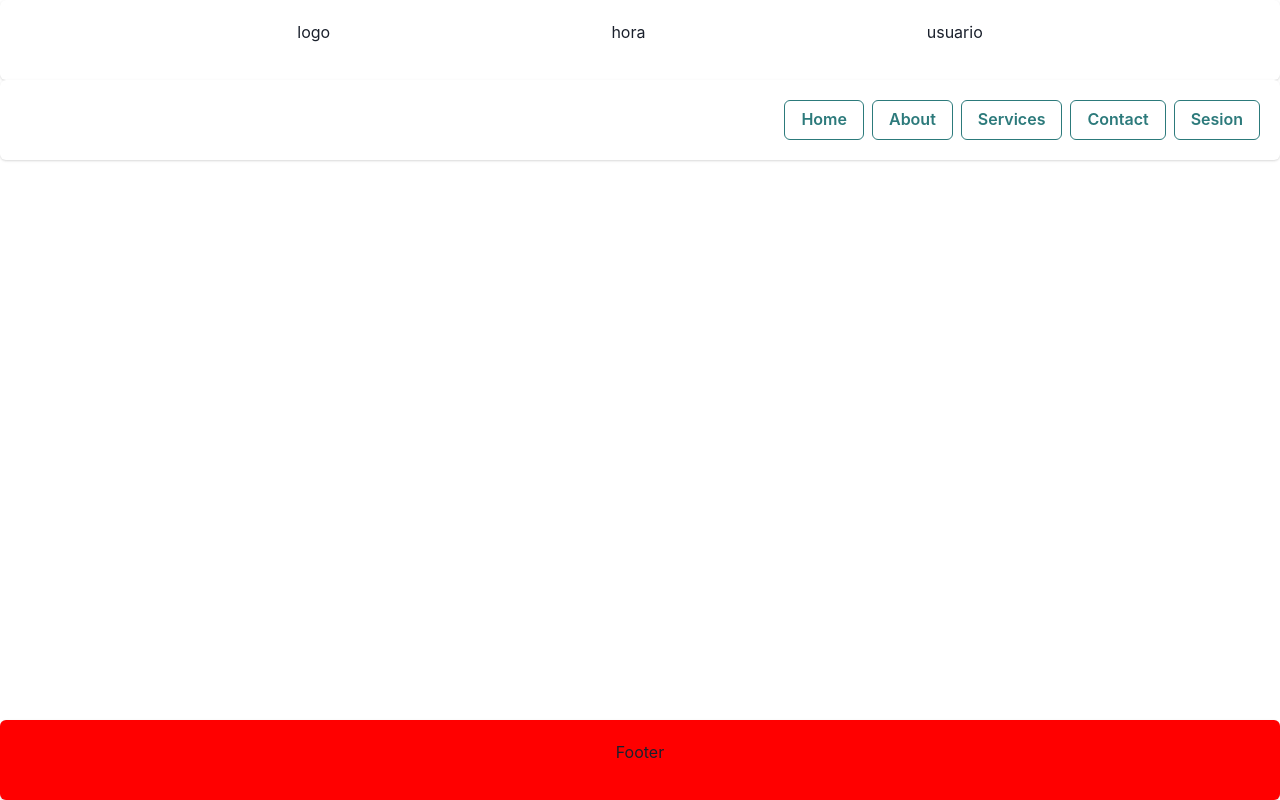
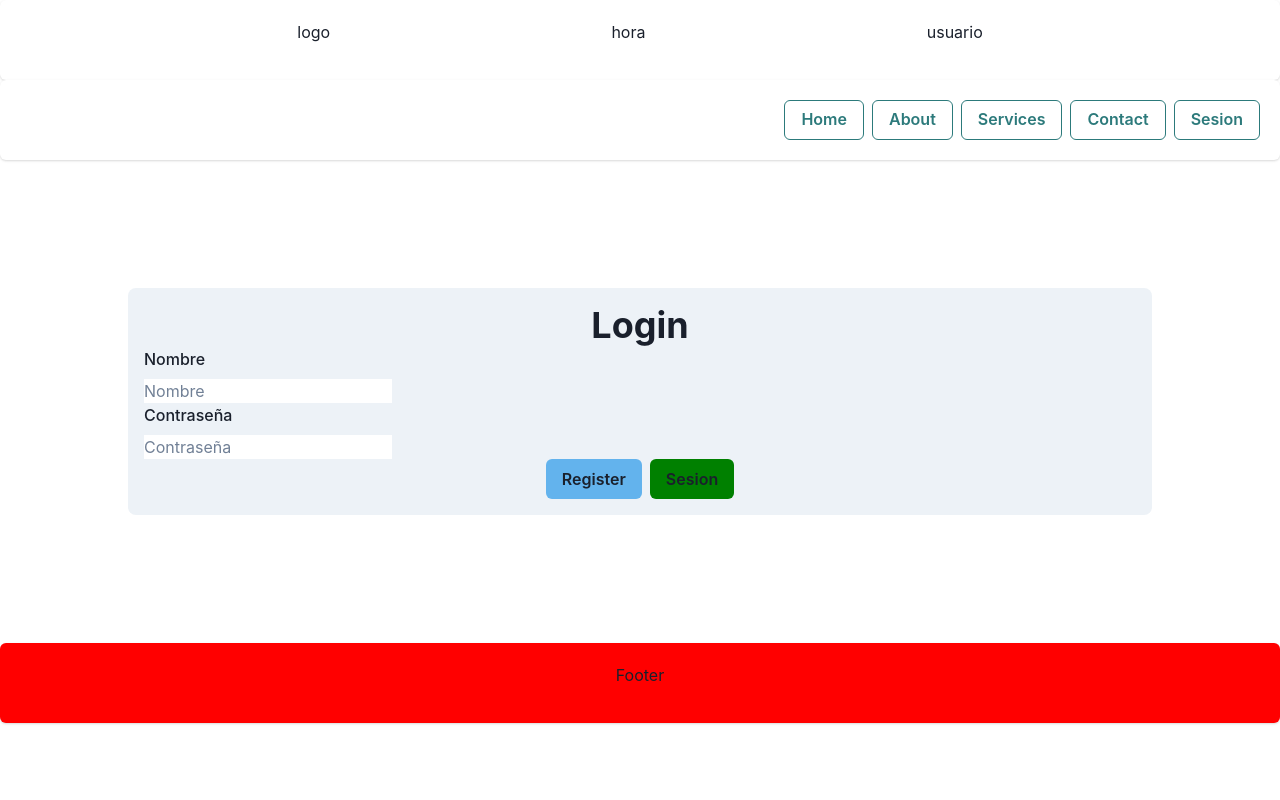
Before and after one commit to com2pa/frontEnd_Enfermeria, a React (Vite) app: page /Login in a window 1280 px wide. Built offline with nearby package versions, Linux system fonts and the light colour scheme.

Commit message:
se añadio ruta de login  y la estructura de la pagina de login

```diff
--- a/src/layout/footer.jsx
+++ b/src/layout/footer.jsx
@@ -3,7 +3,7 @@ import React from 'react'
 
 export const Footer = () => {
   return (
-    <Card pos="fixed" w="100%" h="5rem" bottom="0" left="0" bg="red">
+    <Card pos="relative" w="100%" h="5rem" bottom="0" left="0" bg="red">
       <CardFooter justifyContent="center">
         <h1>Footer</h1>
       </CardFooter>
--- a/src/pages/Login/From.jsx
+++ b/src/pages/Login/From.jsx
@@ -8,8 +8,11 @@ const FormContainer = ({children}) => {
     bgColor={useColorModeValue('gray.100', 'gray.700')}
     p="1rem"
     rounded="lg"
-    w={{ base: '100%', md: '50%' }}
+    // w={{ base: '100%', }}
     m="10%"
+    align="center"
+    justify="center"
+
   >
     {children}
   </Flex>
--- a/src/pages/Login/LoginForm.jsx
+++ b/src/pages/Login/LoginForm.jsx
@@ -1,7 +1,24 @@
 import React from 'react'
+import FormContainer from './From';
+import { Button, ButtonGroup, FormControl, FormLabel, Heading } from '@chakra-ui/react';
+import { Link } from 'react-router-dom';
+
 
 export const LoginForm = () => {
   return (
-    <div>LoginForm</div>
+    <FormContainer>
+      <Heading> Login</Heading>
+      <FormControl>
+        <FormLabel> Nombre </FormLabel>
+        <input type="text" placeholder="Nombre"  />
+        <FormLabel> Contraseña</FormLabel>
+        <input type="password" placeholder="Contraseña" />
+      </FormControl>
+      <ButtonGroup>
+        <Button  bg="blue.300" ><Link  href='/register'>Register</Link></Button>
+        <Button bg="green"  ><Link  href='/sesion'>Sesion</Link></Button>
+      </ButtonGroup>
+    </FormContainer>
   )
 }
+export default LoginForm;
--- a/src/pages/Login/RegisterForm.jsx
+++ b/src/pages/Login/RegisterForm.jsx
@@ -1,25 +1,108 @@
-import { Button, FormControl, FormLabel, Heading} from '@chakra-ui/react';
-import React from 'react'
+import { Button, ButtonGroup, FormControl, FormLabel, Heading, useToast} from '@chakra-ui/react';
+import React, { useEffect, useState } from 'react'
 import FormContainer from './From';
-// import FormContainer from "./Form";
+import { baseUrl } from '../../config/url';
+import axios from 'axios';
 
 
-export const RegisterForm = () => {
+// regex
+const REGEX_EMAIL=/[a-z0-9!#$%&'*+/=?^_`{|}~-]+(?:\.[a-z0-9!#$%&'*+/=?^_`{|}~-]+)*@(?:[a-z0-9](?:[a-z0-9-]*[a-z0-9])?\.)+[a-z0-9](?:[a-z0-9-]*[a-z0-9])?/;
+const REGEX_NAME = /^[A-Z][a-z]*[ ][A-Z][a-z]*$/;
+const REGEX_NUMBER = /^[0](212|412|414|424|416|426)[0-9]{7}$/;
+const REGEX_PASS =/^(?=.*[A-Z])(?=.*[a-z])(?=.*\d)(?=.*[^A-Za-z\d\s]).{8,15}$/;
+
+export const RegisterForm = ({handleShow}) => {
+  const[name,setName]=useState('');
+  const[nameValidation, setNameValidation]=useState(false);
+
+  const[email,setEmail]=useState('');
+  const[emailValidation, setEmailValidation]=useState(false);
+
+  const[password,setPassword]=useState('');
+  const[passwordValidation, setPasswordValidation]=useState(false);
+
+
+  const[phone,setPhone]=useState('');
+  const[phoneValidation, setPhoneValidation]=useState(false);
+
+  const toast = useToast();
+
+  const handleNameInput = ({target})=>{
+    setName(target.value);
+  }
+  const handleEmailInput = ({target})=>{
+    setEmail(target.value);
+  }
+  const handlePasswordInput = ({target})=>{
+    setPassword(target.value);
+  }
+  const handlePhoneInput = ({target})=>{
+    setPhone(target.value);
+  }
+
+  const handleNewUser = async ()=>{
+    try {
+      const{data} = await axios.post(`${baseUrl}/api/users`,{name:name});
+      toast({
+        position:'top',
+        title: 'Success',
+        description: data.message,
+        status:'success',
+        duration: 9000,
+        isClosable: true,
+      });
+      handleShow();
+    } catch (error) {
+      toast({
+        position:'top',
+        title: 'Error',
+        description: error.response.data.error,
+        status: 'error',
+        duration: 9000,
+        isClosable: true,
+      })
+      console.log(error);
+    }
+  }
+
+
+  useEffect(()=>{
+    setNameValidation(REGEX_NAME.test(name))
+  },[name]);
+
+  useEffect(()=>{
+    setEmailValidation(REGEX_EMAIL.test(email))
+  },[email]);
+
+  useEffect(()=>{
+    setPasswordValidation(REGEX_PASS.test(password))
+  },[password]);
+
+  useEffect(()=>{
+    setPhoneValidation(REGEX_NUMBER.test(phone))
+  },[phone]);
+
+
   return (
 
     <FormContainer>
       <Heading>Register</Heading>
       <FormControl>
         <FormLabel>Nombre</FormLabel>
-        <input type="text" placeholder="Nombre" />
+        <input onChange={handleNameInput} type="text" placeholder="Nombre" />
         <FormLabel>Email</FormLabel>
-        <input type="email" placeholder="Correo" />
+        <input onChange={handleEmailInput} type="email" placeholder="Correo" />
+        <FormLabel>Telefono</FormLabel>
+        <input onChange={handlePhoneInput} type="text" placeholder="Telefono" />
         <FormLabel>Contraseña</FormLabel>
-        <input type="password" placeholder="Contraseña" />
+        <input onChange={handlePasswordInput} type="password" placeholder="Contraseña" />
         {/* <input type="password" placeholder="Confirmar contraseña" /> */}
 
       </FormControl>
-      <Button bg="green">Register</Button>
+      <ButtonGroup>
+        <Button bg="green" onClick={handleNewUser}>Register</Button>
+        <Button onClick={handleShow} variant="ghost"> Ingresar</Button>
+      </ButtonGroup>
 
     </FormContainer>
 
--- a/src/router/Root.jsx
+++ b/src/router/Root.jsx
@@ -9,7 +9,7 @@ import Footer from '../layout/Footer';
 import Menu from '../layout/Menu';
 import Index from '../pages/Login/Index';
 import RegisterFrom from '../pages/Login/RegisterForm';
-
+import LoginForm from '../pages/Login/LoginForm'
 export const Root = () => {
   return (
 
@@ -24,6 +24,7 @@ export const Root = () => {
             <Route path='/Contact' element={<Contact/>}/>
             <Route path='/sesion' element={<Index/>}/>
             <Route path='/Register' element={<RegisterFrom/>}/>
+            <Route path='/Login' element={<LoginForm/>}/>
 
         </Routes>
         <Footer/>
```
